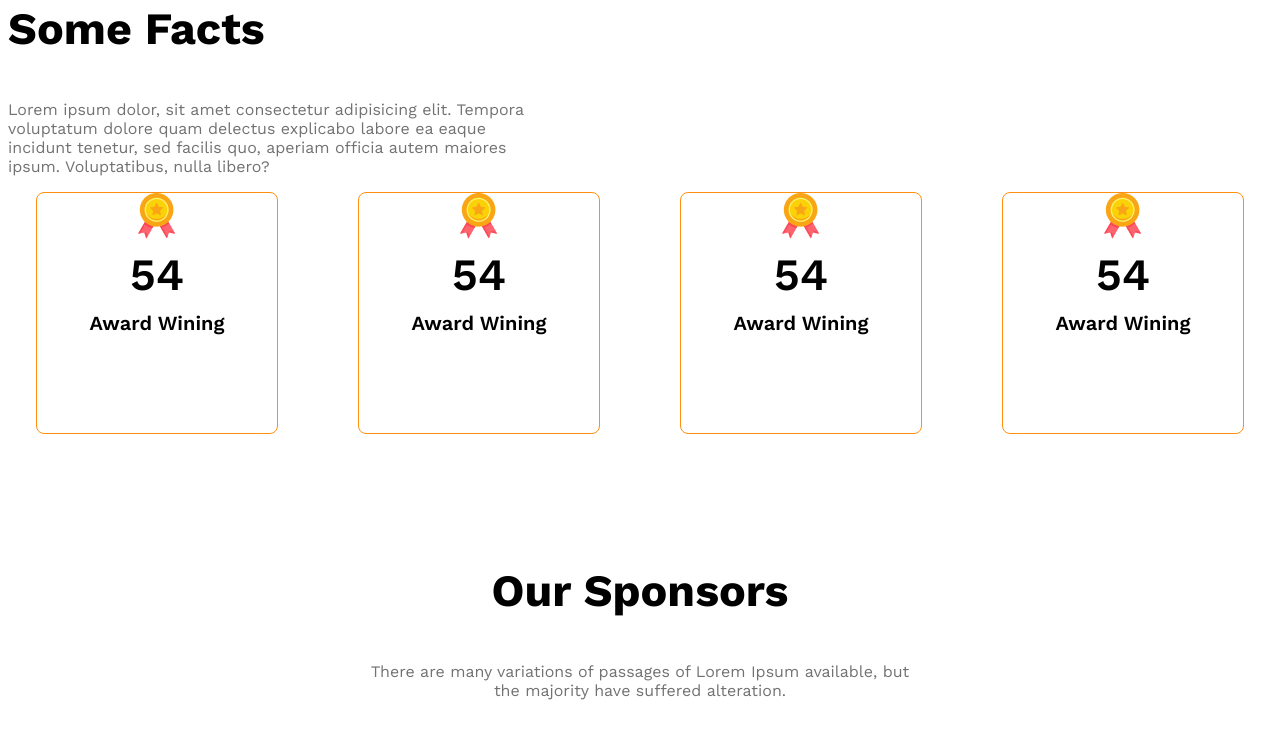
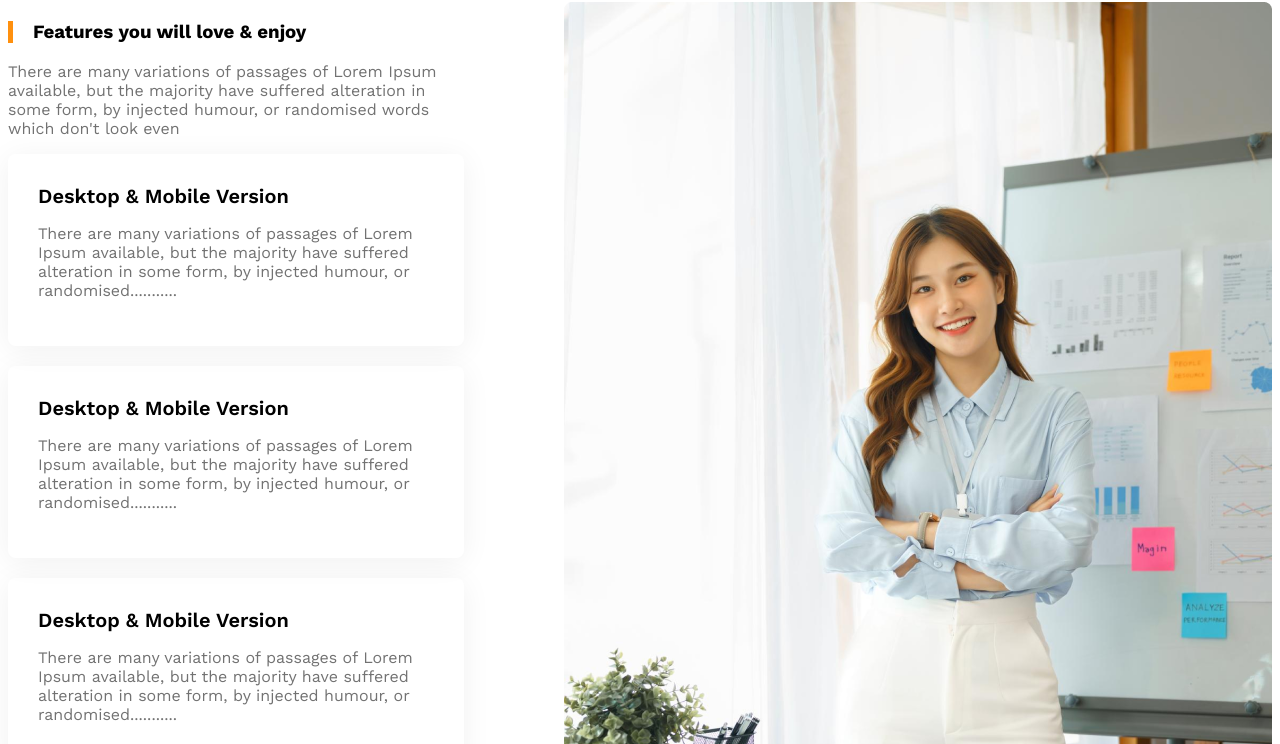
Before and after one commit to webzelo/g3-architect, a plain HTML site: page index.html in a window 1280 px wide. Shown: the part 2142-2886 px from the top of the page. Drawn offline with nearby package versions, Linux system fonts and the light colour scheme.

Commit message:
Features you will love & enjoy

```diff
--- a/index.html
+++ b/index.html
@@ -39,6 +39,36 @@
                 <h3 class="feature-title"><span id="quick-list">Quick list</span><span class="text-light-gray"> of Our</span><span class="text-primary">  Features</span></h3>
                 <p class="feature-description ">There are many variations of passages of Lorem Ipsum available, but the majority have suffered alteration in some form, by injected humour, or randomised words which don't look even</p>
                 <button class="btn-primary">Explore More</button>
+            </div>
+        </section>
+        <section class="features display-flex">
+            <div>
+                <h3 id="feature-section-title" class="section-title">Features you will love & enjoy</h3>
+                <p class="text-light-gray">There are many variations of passages of Lorem Ipsum available, but the majority have suffered alteration in some form, by injected humour, or randomised words which don't look even</p>
+                <div class="feature-card">
+                    <h4 class="feature-title">Desktop & Mobile Version</h4>
+                    <p class="text-light-gray">There are many variations of passages of Lorem Ipsum available, but the majority have suffered alteration in some form, by injected humour, or randomised...........</p>
+                </div>
+                <div class="feature-card">
+                    <h4 class="feature-title">Desktop & Mobile Version</h4>
+                    <p class="text-light-gray">There are many variations of passages of Lorem Ipsum available, but the majority have suffered alteration in some form, by injected humour, or randomised...........</p>
+                </div>
+                <div class="feature-card">
+                    <h4 class="feature-title">Desktop & Mobile Version</h4>
+                    <p class="text-light-gray">There are many variations of passages of Lorem Ipsum available, but the majority have suffered alteration in some form, by injected humour, or randomised...........</p>
+                </div>
+                <div class="feature-card">
+                    <h4 class="feature-title">Desktop & Mobile Version</h4>
+                    <p class="text-light-gray">There are many variations of passages of Lorem Ipsum available, but the majority have suffered alteration in some form, by injected humour, or randomised...........</p>
+                </div>
+            </div>
+            <div>
+                <img src="images/architect.png" alt="">
+                <button id="experience-badge" class="btn-primary">
+                    <span id="experience-year">10+Years</span>
+                    <br>
+                    <span>Experience</span>
+                </button>
             </div>
         </section>
         <section>
--- a/styles/style.css
+++ b/styles/style.css
@@ -35,6 +35,9 @@ main > section{
 .our-features{
     margin-left: 100px;
     max-width: 530px;
+}
+.features{
+    gap: 100px;
 }
 /*Header Styles */
 /*Navbar Related Styles */
@@ -103,6 +106,7 @@ main > section{
 .feature-title{
     font-size: 2.8rem;
     font-weight: 700px;
+    align-items: center;
 }
 #quick-list{
     font-weight: 500px;
@@ -156,6 +160,25 @@ main > section{
 .sponsor-comapanies img{
     filter: grayscale(100%);
 }
+#feature-section-title{
+    border-left: 5px solid #ff900e;
+    padding-left: 20px;
+}
+.feature-card{
+    padding: 30px;
+    border-radius: 8px;
+    box-shadow: 0 4px 30px 0 rgb(0,0,0,0.06) ;
+    margin-bottom: 20px;
+
+}
+.feature-card .feature-title{
+    font-weight: 600;
+    font-size: 1.25rem;
+    margin-top: 0px;
+    margin-bottom: 0px;
+}
+
+
 @media screen and (max-width: 576px) {
     .navbar,
     .nav-links
```
